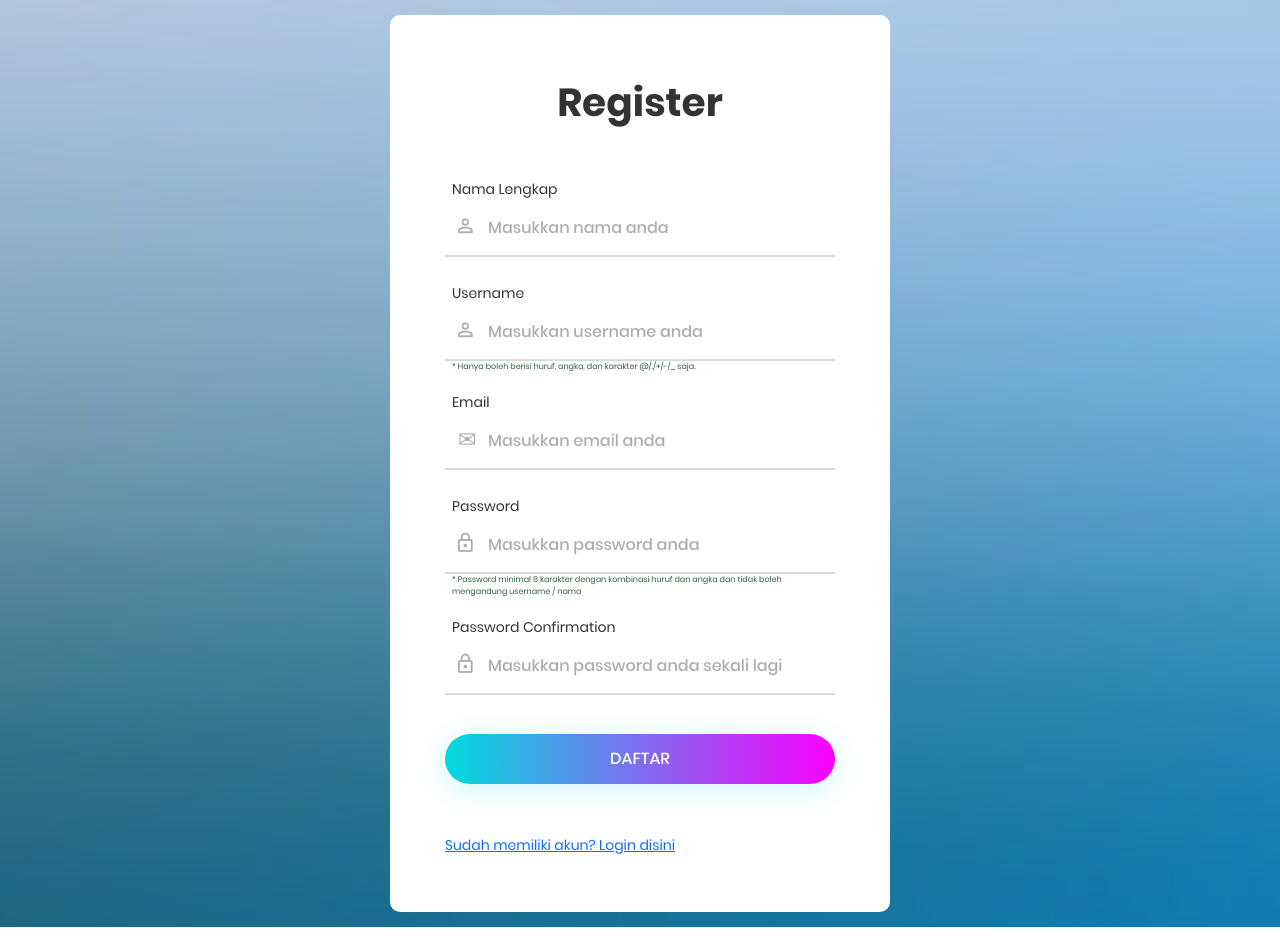
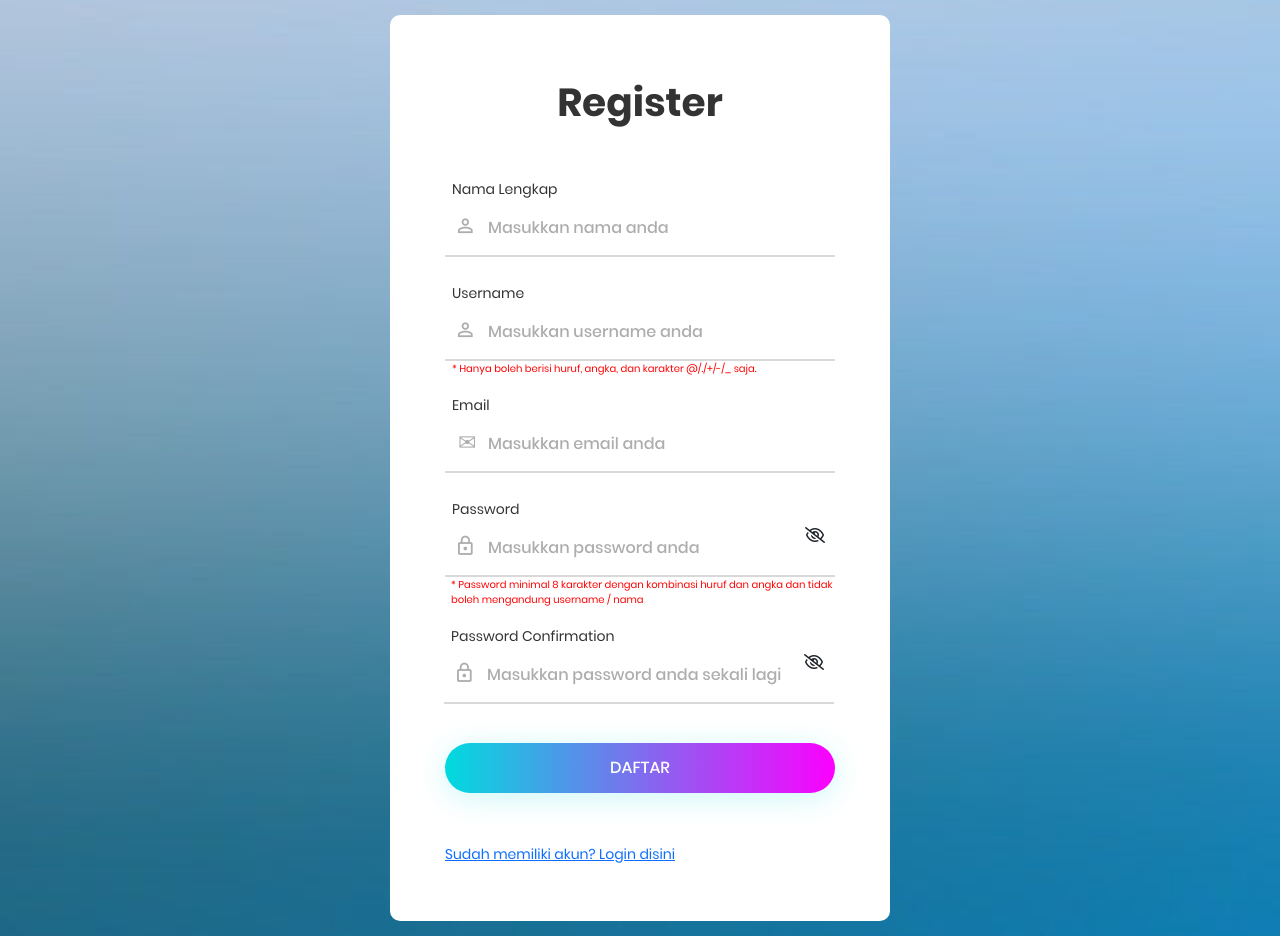
Before and after one commit to carllosnd/SistemInformasiAlumni, a Django app: page /register/ in a window 1280 px wide. Run offline with Django 4.2, Linux system fonts and the light colour scheme; some libraries are stand-ins or nearby versions.

Commit message:
Update Form Password on Login & Register

```diff
--- a/templates/auth/register.html
+++ b/templates/auth/register.html
@@ -29,6 +29,19 @@
 	<link rel="stylesheet" type="text/css" href="/static/assets/css/main.css">
 <!--===============================================================================================-->
 	<link href="https://cdn.jsdelivr.net/npm/bootstrap@5.3.2/dist/css/bootstrap.min.css" rel="stylesheet" integrity="sha384-T3c6CoIi6uLrA9TneNEoa7RxnatzjcDSCmG1MXxSR1GAsXEV/Dwwykc2MPK8M2HN" crossorigin="anonymous">
+	<!---->
+	<link rel="stylesheet" href="https://cdnjs.cloudflare.com/ajax/libs/font-awesome/6.0.0/css/all.min.css">
+	<!----->
+	<!-- <link rel="stylesheet" href="https://cdnjs.cloudflare.com/ajax/libs/font-awesome/6.0.0-beta3/css/all.min.css" integrity="sha512-sY74vKiCECVzLd9eFJ0soETizgGbtyb3PPU/cN9zd8HBqQ/ZqJRrGSElYD2lKeVvAjr1CvM/BwKntt4sMvR0gQ==" crossorigin="anonymous" referrerpolicy="no-referrer" /> -->
+	<style>
+		.password-toggle {
+		  position: absolute;
+		  right: 10px;
+		  top: 50%;
+		  transform: translateY(-50%);
+		  cursor: pointer;
+		}
+	</style>
 </head>
 <body>
 	<div class="limiter">
@@ -61,7 +74,7 @@
 						<input class="input100" type="text" name="username" placeholder="Masukkan username anda">
 						<span class="focus-input100" data-symbol="&#xf206;"></span>
 					</div>
-					<p class="label-input100" style="color: rgb(42, 94, 54); font-size: 8px;">* Hanya boleh berisi huruf, angka, dan karakter @/./+/-/_ saja.</p>
+					<p class="label-input100" style="color: red; font-size: 10px;">* Hanya boleh berisi huruf, angka, dan karakter @/./+/-/_ saja.</p>
 
 					<div class="wrap-input100 validate-input m-b-23" data-validate = "Email is required">
 						<span class="label-input100">Email</span>
@@ -69,19 +82,22 @@
 						<span class="focus-input100" data-symbol="&#x2709;"></span>
 					</div>
 
+					<div class="input-group">
 						<div class="wrap-input100 validate-input m-b-23" data-validate="Password is required" style="margin-bottom: 0%;">
 							<span class="label-input100">Password</span>
-						<input class="input100" type="password" name="password1" placeholder="Masukkan password anda">
+							<input class="input100" type="password" name="password1" id="password1" placeholder="Masukkan password anda">
 							<span class="focus-input100" data-symbol="&#xf190;"></span>
+							<span class="password-toggle" onclick="togglePassword('password1', 'toggleIcon1')"><i class="far fa-eye-slash" id="toggleIcon1"></i></span>
 						</div>
-					<p class="label-input100" style="color: rgb(42, 94, 54); font-size: 8px;">* Password minimal 8 karakter dengan kombinasi huruf dan angka dan tidak boleh mengandung username / nama</p>
+						<p class="label-input100" style="color: red; font-size: 10px;">* Password minimal 8 karakter dengan kombinasi huruf dan angka dan tidak boleh mengandung username / nama</p>
 
 						<div class="wrap-input100 validate-input" data-validate="Password is required">
 							<span class="label-input100">Password Confirmation</span>
-						<input class="input100" type="password" name="password2" placeholder="Masukkan password anda sekali lagi">
+							<input class="input100" type="password" name="password2" id="password2" placeholder="Masukkan password anda sekali lagi">
 							<span class="focus-input100" data-symbol="&#xf190;"></span>
+							<span class="password-toggle" onclick="togglePassword('password2', 'toggleIcon2')"><i class="far fa-eye-slash" id="toggleIcon2"></i></span>
 						</div>
-
+					</div>
 
 					<div class="text-right p-t-8 p-b-31">
 						<!-- <a href="#">
@@ -145,6 +161,22 @@
 				});
 			});
 		});
+
+		//show and hide password
+		function togglePassword(inputId, iconId) {
+			var passwordInput = document.getElementById(inputId);
+			var toggleIcon = document.getElementById(iconId);
+
+			if (passwordInput.type === "password") {
+				passwordInput.type = "text";
+				toggleIcon.classList.remove("fa-eye-slash");
+				toggleIcon.classList.add("fa-eye");
+			} else {
+				passwordInput.type = "password";
+				toggleIcon.classList.remove("fa-eye");
+				toggleIcon.classList.add("fa-eye-slash");
+			}
+		}
 	</script>
 
 
```
Also changed, not shown: templates/auth/login.html (+38 -1 lines), static/assets/images/FEBI.png (added), static/assets/images/FEBI_nT50EUJ.png (added), templates/layout/footer.html (line endings or trailing spaces), 1 other file. Lines whose indentation alone changed are shown as unchanged.
